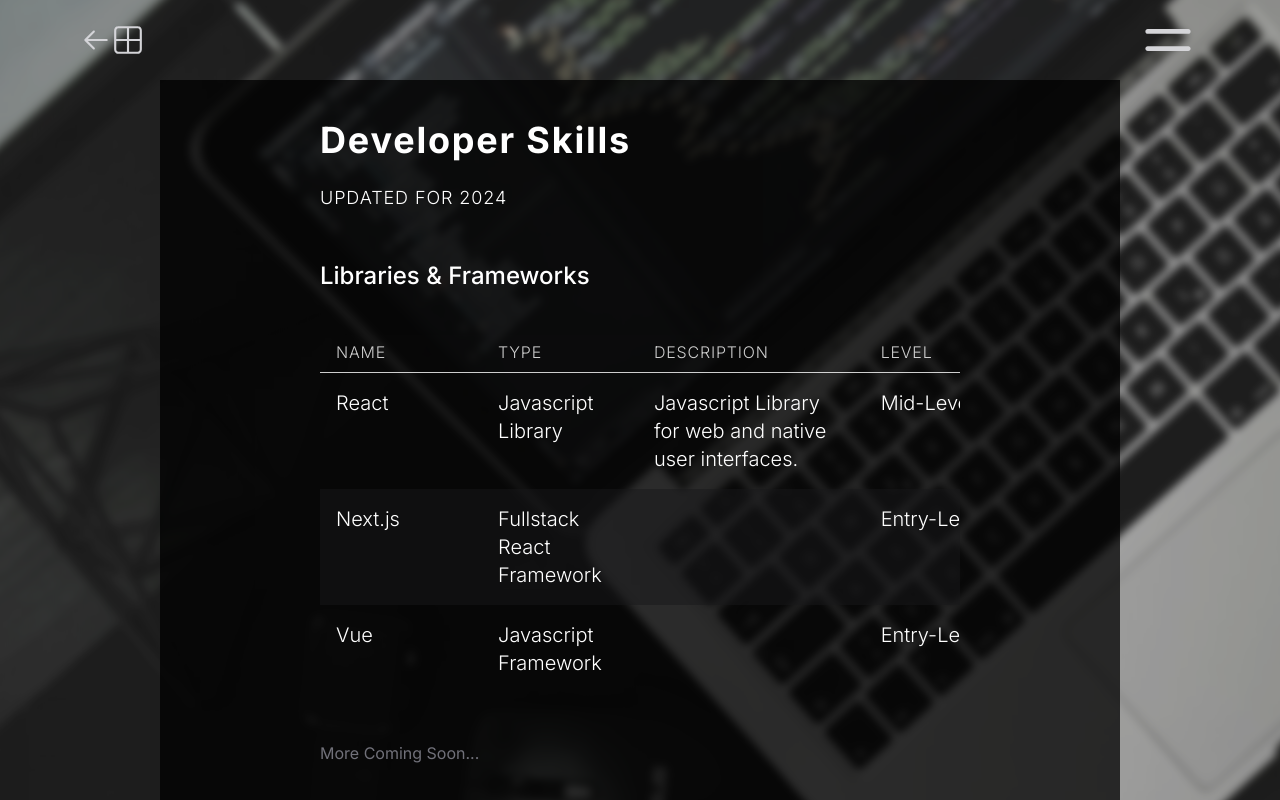
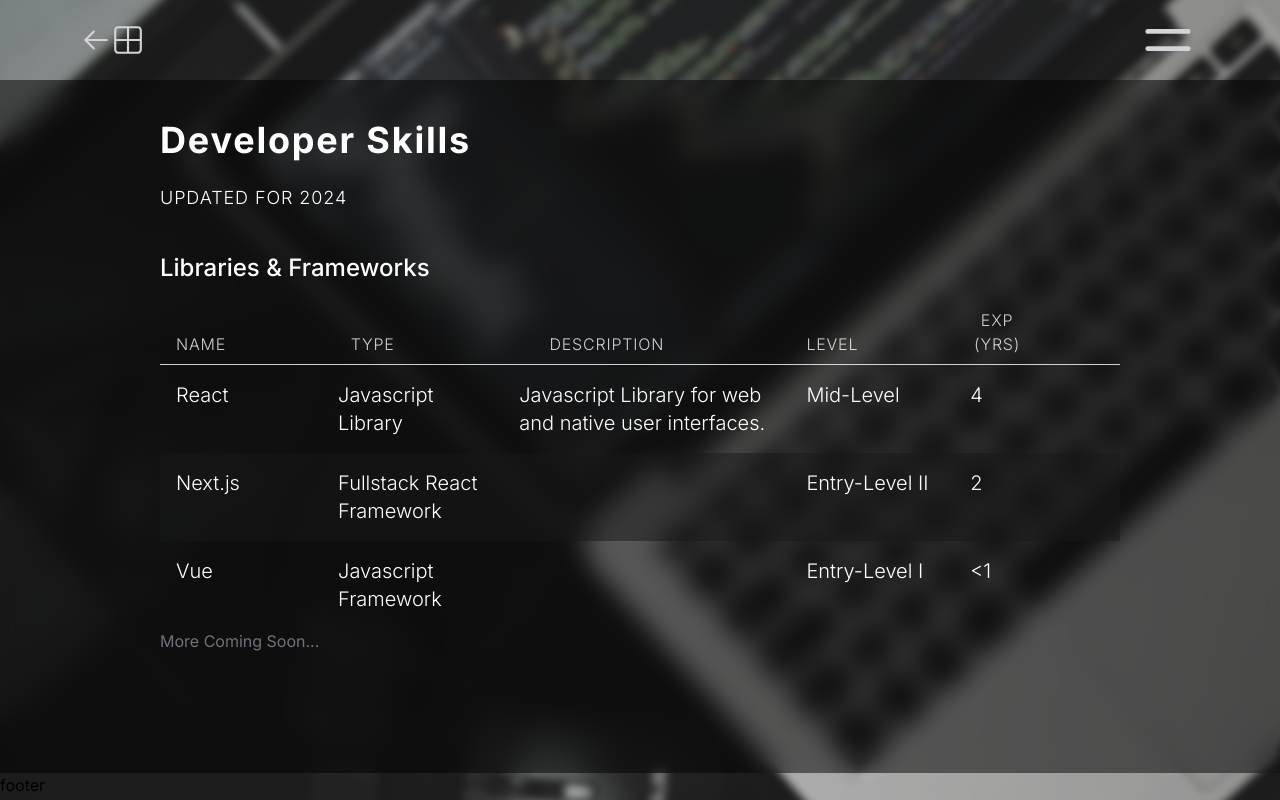
Before and after one commit to OKilberg/okilberg-frontend, a Next.js app: page /developer in a window 1280 px wide. Built offline with nearby package versions, Linux system fonts and the light colour scheme.

Commit message:
improvements to blog page, now links to individual posts

```diff
--- a/app/blog/Post.tsx
+++ b/app/blog/Post.tsx
@@ -1,6 +1,7 @@
 import { TextBody, TextSmall, TextSubheading } from '@/components/Text'
 import React from 'react'
 import Image from 'next/image'
+import Link from 'next/link'
 
 
 type PostProps = {
@@ -9,16 +10,27 @@
 
 export default async function Post({ doc }: PostProps) {
     const { id, title, createdAt, paragraph, featuredImage } = doc
-    console.log(featuredImage)
     const imageSrc = featuredImage ? process.env.PAYLOAD_PUBLIC_URL + featuredImage.url : '';
     return (
-        <div>
-            <TextSubheading text={title} />
+        <article>
+            <TextSubheading text={title} textStyle='font-medium' />
             <TextSmall text={createdAt} />
             <div className='relative w-20 h-20'>
                 <Image fill src={imageSrc} alt={doc.featuredImage.title} />
             </div>
             <TextBody text={paragraph} />
-        </div>
+        </article>
     )
 }
+
+export function ListPost({ doc }: PostProps){
+    const { id, title, createdAt, paragraph, featuredImage } = doc
+    return (
+        <article>
+            <Link href={'blog/'+id}>
+                <TextSubheading text={title} textStyle='font-medium hover:underline' />
+                <TextSmall text={createdAt} />
+            </Link>
+        </article>
+    )
+}
--- /dev/null
+++ b/app/blog/[id]/page.tsx
@@ -0,0 +1,28 @@
+import React from 'react'
+import Post from '../Post'
+
+type Props = {
+  params: { id: string }
+}
+
+async function getPost(id: string) {
+  const url = process.env.PAYLOAD_PUBLIC_URL
+  const res = await fetch(url + '/api/blog-posts/' + id, { next: { revalidate: 300 } })
+
+  if (!res.ok) {
+    throw new Error('Failed to fetch data')
+  }
+
+  return res.json()
+}
+
+export default async function Page({ params }: Props) {
+  const post = await getPost(params.id)
+  return (
+    <main className='bg-black flex flex-col backdrop-blur-md bg-opacity-50 text-white'>
+      <section className='w-full pl-8 md:px-40 py-10 mb-20 gap-8 md:gap-12'>
+        <Post doc={post}/>
+      </section>
+    </main>
+  )
+}
--- a/app/blog/page.tsx
+++ b/app/blog/page.tsx
@@ -1,13 +1,12 @@
-import { TextBody, TextHeading, TextSmall, TextSubheading } from '@/components/Text'
+import { TextHeading } from '@/components/Text'
 import React from 'react'
-import Image from 'next/image'
-import Post from './Post'
+import { ListPost } from './Post'
 
 type Props = {}
 
 async function getPosts() {
   const url = process.env.PAYLOAD_PUBLIC_URL
-  const res = await fetch(url+'/api/blog-posts/',{next: { revalidate: 300 }})
+  const res = await fetch(url + '/api/blog-posts/', { next: { revalidate: 300 } })
 
   if (!res.ok) {
     throw new Error('Failed to fetch data')
@@ -16,14 +15,18 @@
   return res.json()
 }
 
-export default async function BlogPage({}: Props) {
+export default async function BlogPage({ }: Props) {
   const posts = await getPosts()
   return (
-    <main className='px-40 py-20 bg-black flex flex-col backdrop-blur-md bg-opacity-50 text-white'>
-      <TextHeading text='Blog' textStyle=''/>
-      <div className='flex flex-col gap-8'>
-        {posts?.docs?.map((post: any) => <Post key={post.id} doc={post}/>)}
-      </div>
+    <main className='bg-black flex flex-col backdrop-blur-md bg-opacity-50 text-white'>
+      <section className='w-full pl-8 md:px-40 py-10 mb-20 gap-8 md:gap-12'>
+        <header>
+          <TextHeading text='Blog' textStyle='font-bold text-white tracking-wider' />
+        </header>
+        <div className='flex flex-col gap-8'>
+          {posts?.docs?.map((post: any) => <ListPost key={post.id} doc={post} />)}
+        </div>
+      </section>
     </main>
   )
 }
--- a/app/designer/page.tsx
+++ b/app/designer/page.tsx
@@ -2,10 +2,10 @@
 
 type Props = {}
 
-export default function DesignerPage({}: Props) {
+export default function DesignerPage({ }: Props) {
   return (
     <main className='flex min-h-screen flex-col items-center justify-between p-4'>
-        DesignerPage
+      DesignerPage
     </main>
   )
 }
--- a/app/developer/page.tsx
+++ b/app/developer/page.tsx
@@ -1,20 +1,54 @@
 import { TextHeading, TextSmall, TextSubheading } from '@/components/Text'
-import React from 'react'
+import { Table, TableHead, TableRow, TableHeaderItem, TableBody, TableItem } from '@/components/table/Table'
+import React, { ReactNode } from 'react'
 
 type Props = {}
 
 export default function DeveloperPage({ }: Props) {
   return (
-    <main className='flex min-h-screen max-h-screen flex-col items-center overflow-auto'>
-      <section className='bg-black bg-opacity-75 w-full md:w-3/4 md:px-40 px-8 py-10 mb-20 flex flex-col justify-center gap-8 md:gap-12'>
+    <main className='bg-black flex flex-col backdrop-blur-md bg-opacity-50 text-white overflow-auto'>
+      <section className='w-full pl-8 md:px-40 py-10 mb-20 gap-8 md:gap-12'>
         <header>
           <TextHeading text='Developer Skills' textStyle='font-bold text-white tracking-wider' />
           <TextSmall text='UPDATED FOR 2024' fontSize={18} textStyle='text-white font-light tracking-wider' />
         </header>
-        <article className=''>
+        <article className='mt-10'>
           <TextSubheading text='Libraries & Frameworks' textStyle='text-white font-medium' />
           <div className='overflow-x-auto'>
-            <Table />
+            <Table>
+              <TableHead>
+                <TableRow>
+                  <TableHeaderItem content='Name' />
+                  <TableHeaderItem content='Type' />
+                  <TableHeaderItem content='Description' />
+                  <TableHeaderItem content='Level' />
+                  <TableHeaderItem content='Exp (yrs)' />
+                </TableRow>
+              </TableHead>
+              <TableBody>
+                <TableRow>
+                  <TableItem content='React' dataLabel='Name' />
+                  <TableItem content='Javascript Library' dataLabel='Type' />
+                  <TableItem content='Javascript Library for web and native user interfaces.' dataLabel='Description' />
+                  <TableItem content='Mid-Level' dataLabel='Level' />
+                  <TableItem content='4' dataLabel='Experience' />
+                </TableRow>
+                <TableRow className='bg-zinc-900 bg-opacity-50'>
+                  <TableItem content='Next.js' />
+                  <TableItem content='Fullstack React Framework' />
+                  <TableItem content='' />
+                  <TableItem content='Entry-Level II' />
+                  <TableItem content='2' />
+                </TableRow>
+                <TableRow>
+                  <TableItem content='Vue' />
+                  <TableItem content='Javascript Framework' />
+                  <TableItem content='' />
+                  <TableItem content='Entry-Level I' />
+                  <TableItem content='<1' />
+                </TableRow>
+              </TableBody>
+            </Table>
           </div>
         </article>
         <div className='text-zinc-500'>More Coming Soon...</div>
@@ -22,63 +56,3 @@
     </main>
   )
 }
-
-type TableItemProps = {
-  content: string,
-  dataLabel?: string
-}
-
-function TableHeaderItem({ content }: TableItemProps) {
-  return (
-    <th className='px-4 py-2 pe-24 font-light align-bottom tracking-wider uppercase border-b-1 text-white opacity-80 border-opacity-80 border-white'>
-      {content}
-    </th>
-  )
-}
-
-function TableItem({ content, dataLabel }: TableItemProps) {
-  return (
-    <td data-label={dataLabel} className='p-4 align-top text-white font-light text-xl'>
-      {content}
-    </td>
-  )
-}
-
-function Table({ }) {
-  return (
-    <table className='table-auto'>
-      <thead className=''>
-        <tr className=''>
-          <TableHeaderItem content='Name' />
-          <TableHeaderItem content='Type' />
-          <TableHeaderItem content='Description' />
-          <TableHeaderItem content='Level' />
-          <TableHeaderItem content='Exp (yrs)' />
-        </tr>
-      </thead>
-      <tbody className=''>
-        <tr className=''>
-          <TableItem content='React' dataLabel='Name' />
-          <TableItem content='Javascript Library' dataLabel='Type' />
-          <TableItem content='Javascript Library for web and native user interfaces.' dataLabel='Description' />
-          <TableItem content='Mid-Level' dataLabel='Level' />
-          <TableItem content='4' dataLabel='Experience' />
-        </tr>
-        <tr className='bg-zinc-900 bg-opacity-50'>
-          <TableItem content='Next.js' />
-          <TableItem content='Fullstack React Framework' />
-          <TableItem content='' />
-          <TableItem content='Entry-Level II' />
-          <TableItem content='2' />
-        </tr>
-        <tr>
-          <TableItem content='Vue' />
-          <TableItem content='Javascript Framework' />
-          <TableItem content='' />
-          <TableItem content='Entry-Level I' />
-          <TableItem content='<1' />
-        </tr>
-      </tbody>
-    </table>
-  )
-}
--- a/components/NavPage.tsx
+++ b/components/NavPage.tsx
@@ -55,13 +55,14 @@
   return (
     <div>
       <Link href={href}>
+        <PathAware targetPath={href} className='hover:underline' matchingStyle='text-slate-400'>
           <TextSubheading text={label} textStyle='font-medium tracking-wider' />
+        </PathAware>
       </Link>
       {
         sublabel && <TextSmall text={sublabel} textStyle='font-light tracking-wider' />
       }
       {children}
     </div>
-
   )
 }
--- a/components/Text.tsx
+++ b/components/Text.tsx
@@ -38,7 +38,7 @@
 export function TextSubheading({ text, fontSize, noMargin, textStyle }: TextProps) {
     const defaultFontSize = 24;
     return (
-        <h3 className={`${useFontSize(fontSize, defaultFontSize)} ${useMarginBottom(fontSize, defaultFontSize, noMargin)} ${textStyle} font-bold font-libre-baskerville`}>
+        <h3 className={`${useFontSize(fontSize, defaultFontSize)} ${useMarginBottom(fontSize, defaultFontSize, noMargin)} ${textStyle} font-libre-baskerville`}>
             {text}
         </h3>
     )
--- /dev/null
+++ b/components/table/Table.tsx
@@ -0,0 +1,62 @@
+import { ReactNode } from "react"
+
+type TableItemProps = {
+  content: string,
+  dataLabel?: string
+}
+
+type ChildProps = {
+  children: ReactNode | ReactNode[]
+}
+
+type TableProps = ChildProps & {
+  className?: string
+}
+
+export function Table({ children, className }: TableProps) {
+  return (
+    <table className={'table-auto ' + className}>
+      {children}
+    </table>
+  )
+}
+
+export function TableHeaderItem({ content }: TableItemProps) {
+  return (
+    <th className='px-4 py-2 pe-24 font-light align-bottom tracking-wider uppercase border-b-1 text-white opacity-80 border-opacity-80 border-white'>
+      {content}
+    </th>
+  )
+}
+
+export function TableItem({ content, dataLabel }: TableItemProps) {
+  return (
+    <td data-label={dataLabel} className='p-4 align-top text-white font-light text-xl'>
+      {content}
+    </td>
+  )
+}
+
+export function TableHead({ children, className }: TableProps) {
+  return (
+    <thead className={className}>
+      {children}
+    </thead>
+  )
+}
+
+export function TableBody({ children, className }: TableProps) {
+  return (
+    <tbody className={className}>
+      {children}
+    </tbody>
+  )
+}
+
+export function TableRow({ children, className }: TableProps) {
+  return (
+    <tr className={className}>
+      {children}
+    </tr>
+  )
+}
```
Lines whose indentation alone changed are shown as unchanged.
